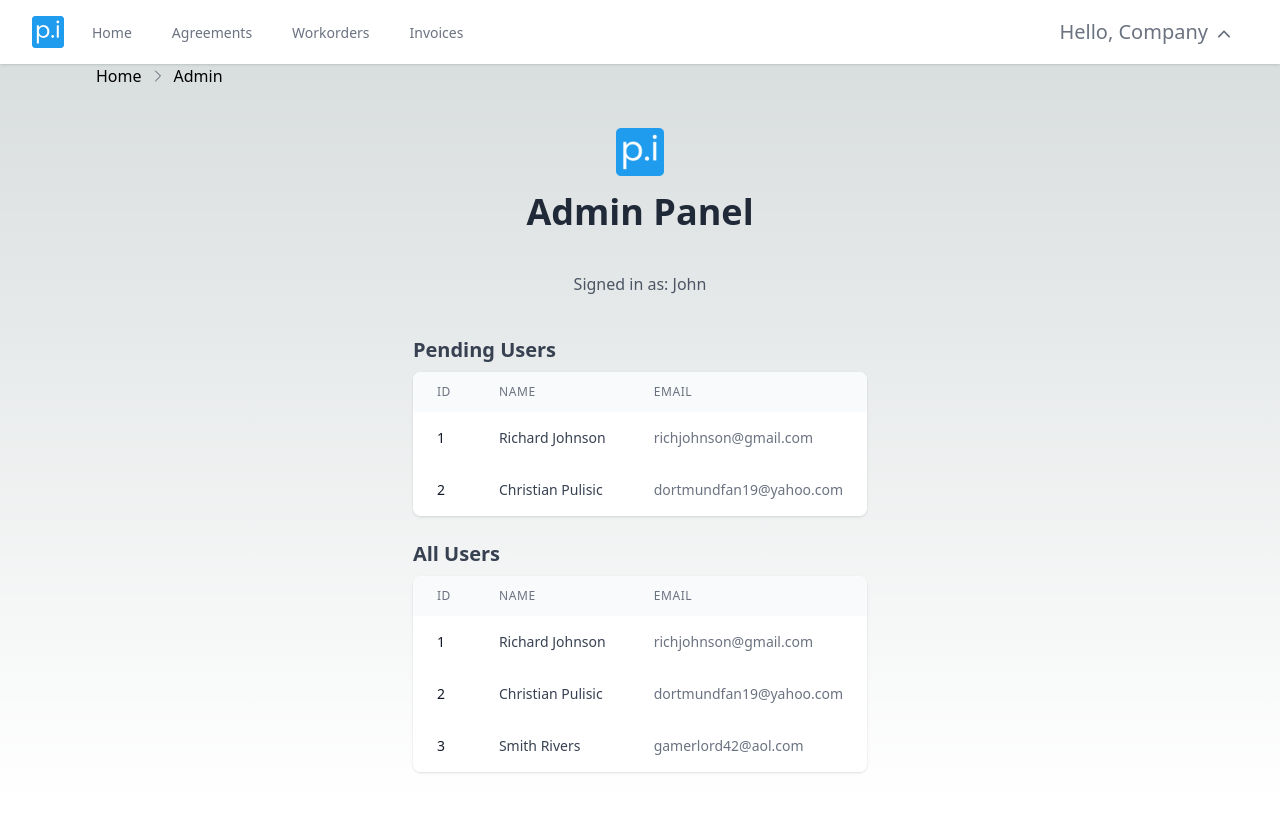
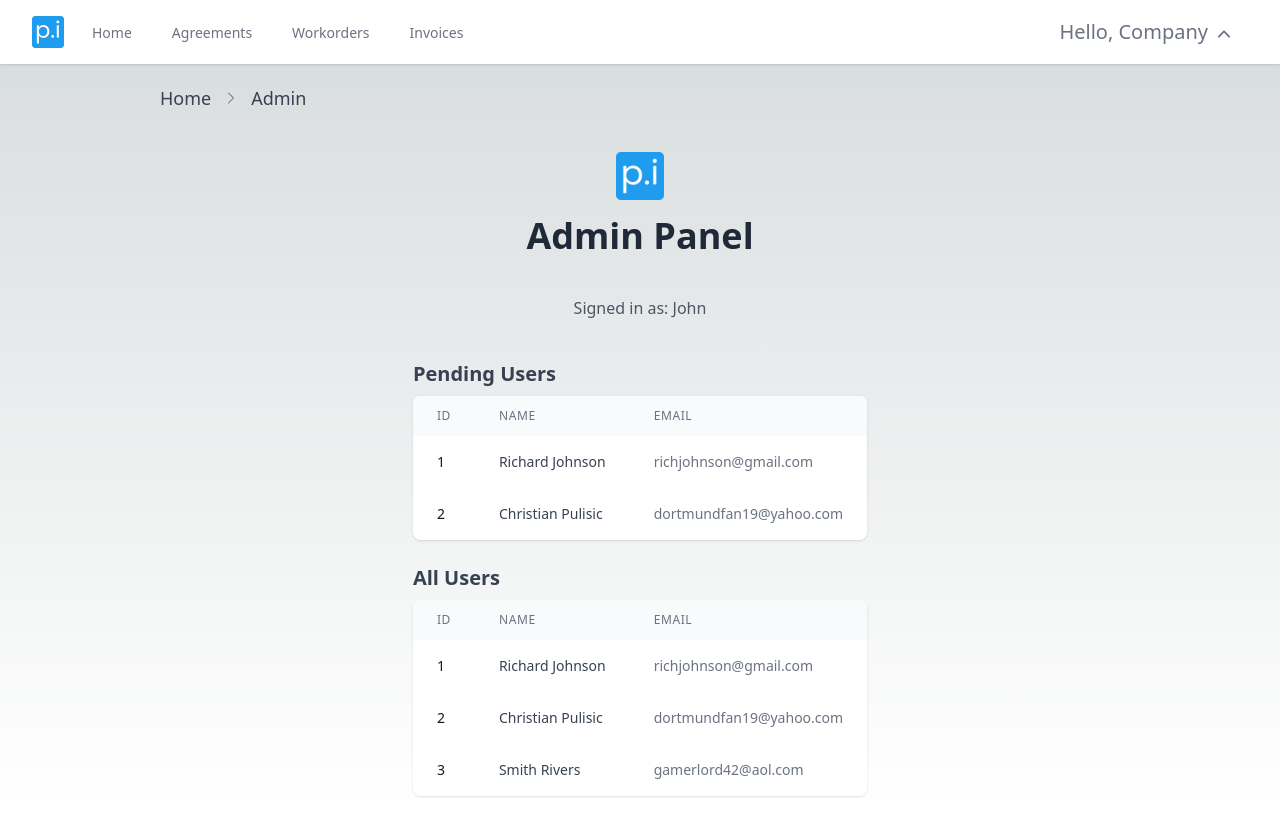
Before and after one commit to silvertrek-capstone/silverpi, a Next.js app in the folder silverpi/: page /home/admin in a window 1280 px wide. Shown: the top 836 px of the page. Built offline with nearby package versions, Linux system fonts and the light colour scheme.

Commit message:
Believe I completed breadcrumb and navbar design

```diff
--- a/silverpi/src/app/components/breadcrumbgenerator.js
+++ b/silverpi/src/app/components/breadcrumbgenerator.js
@@ -36,7 +36,7 @@ export default function BreadcrumbGenerator () {
             breadcrumbs &&
             breadcrumbs.map((breadcrumb) => (
                 <BreadcrumbItem key={breadcrumb.href} href={breadcrumb.href}>
-                <span className = "text-black hover:underline">{breadcrumb.label}</span>
+                <span className = "text-gray-700 text-lg hover:font-medium hover:underline">{breadcrumb.label}</span>
                 </BreadcrumbItem>
             ))}
         </Breadcrumb>
--- a/silverpi/src/app/components/breadcrumbitem.js
+++ b/silverpi/src/app/components/breadcrumbitem.js
@@ -2,7 +2,7 @@ import Link from "next/link";
 
 const BreadcrumbItem = ({ children, href, ...props }) => {
   return (
-    <li {...props}>
+    <li className=""{...props}>
       <Link href={href} passHref>
         {children}
       </Link>
--- a/silverpi/src/app/components/breadcrumbs.js
+++ b/silverpi/src/app/components/breadcrumbs.js
@@ -17,8 +17,8 @@ const Breadcrumb = ({ children }) => {
   });
 
   return (
-    <nav className="bg-transparent px-24">
-      <ol className="flex items-center space-x-2">{childrenWtihSeperator}</ol>
+    <nav className="flex justify-center mt-5 bg-transparent md:ml-40 md:justify-start ">
+      <ol className="flex items-center space-x-3">{childrenWtihSeperator}</ol>
     </nav>
   );
 };
```
